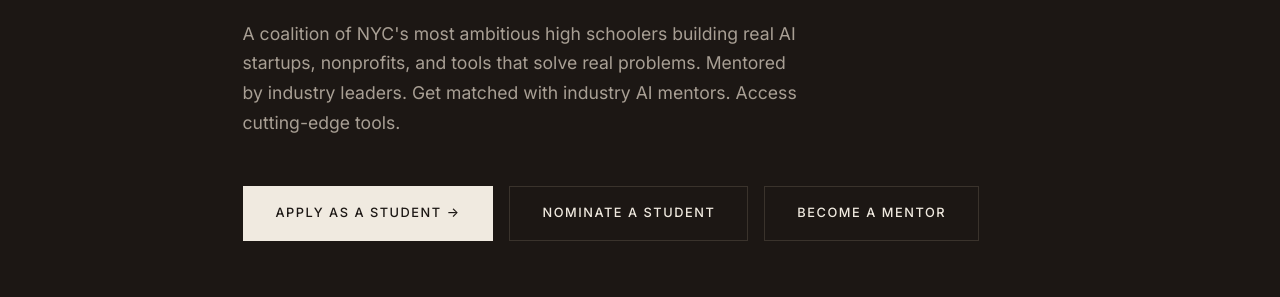
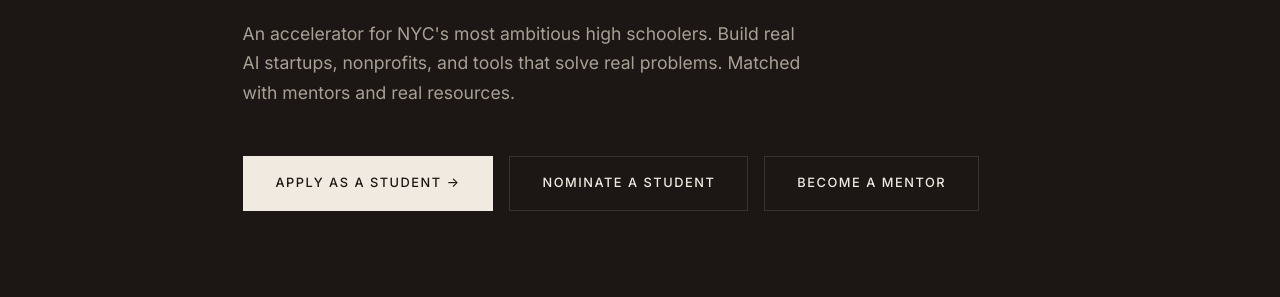
Before and after one commit to norypill/ai-coalition-website, a plain HTML site: page index.html in a window 1280 px wide. Shown: the part 503-800 px from the top of the page. Drawn offline with nearby package versions, Linux system fonts and the light colour scheme; a web font is replaced by a local one.

Commit message:
Update hero body copy to match final approved version
Co-Authored-By: Claude Opus 4.6 <noreply@anthropic.com>

```diff
--- a/index.html
+++ b/index.html
@@ -54,7 +54,7 @@
         of AI changemakers.
       </h1>
       <p class="hero__body">
-        A coalition of NYC's most ambitious high schoolers building real AI startups, nonprofits, and tools that solve real problems. Mentored by industry leaders. Get matched with industry AI mentors. Access cutting-edge tools.
+        An accelerator for NYC's most ambitious high schoolers. Build real AI startups, nonprofits, and tools that solve real problems. Matched with mentors and real resources.
       </p>
       <div class="hero__ctas">
         <a href="/apply.html" class="btn btn--filled">Apply as a Student &rarr;</a>
```
